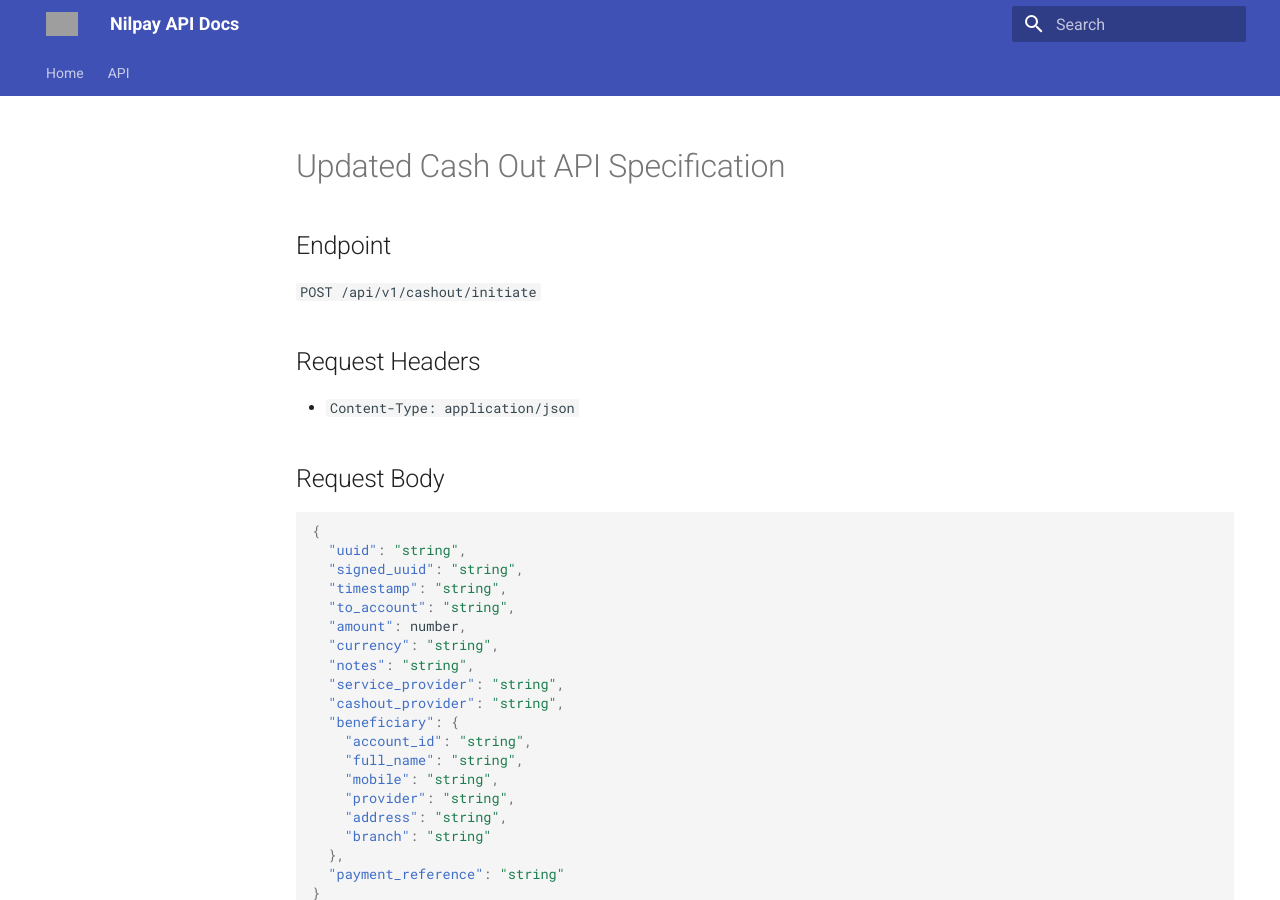
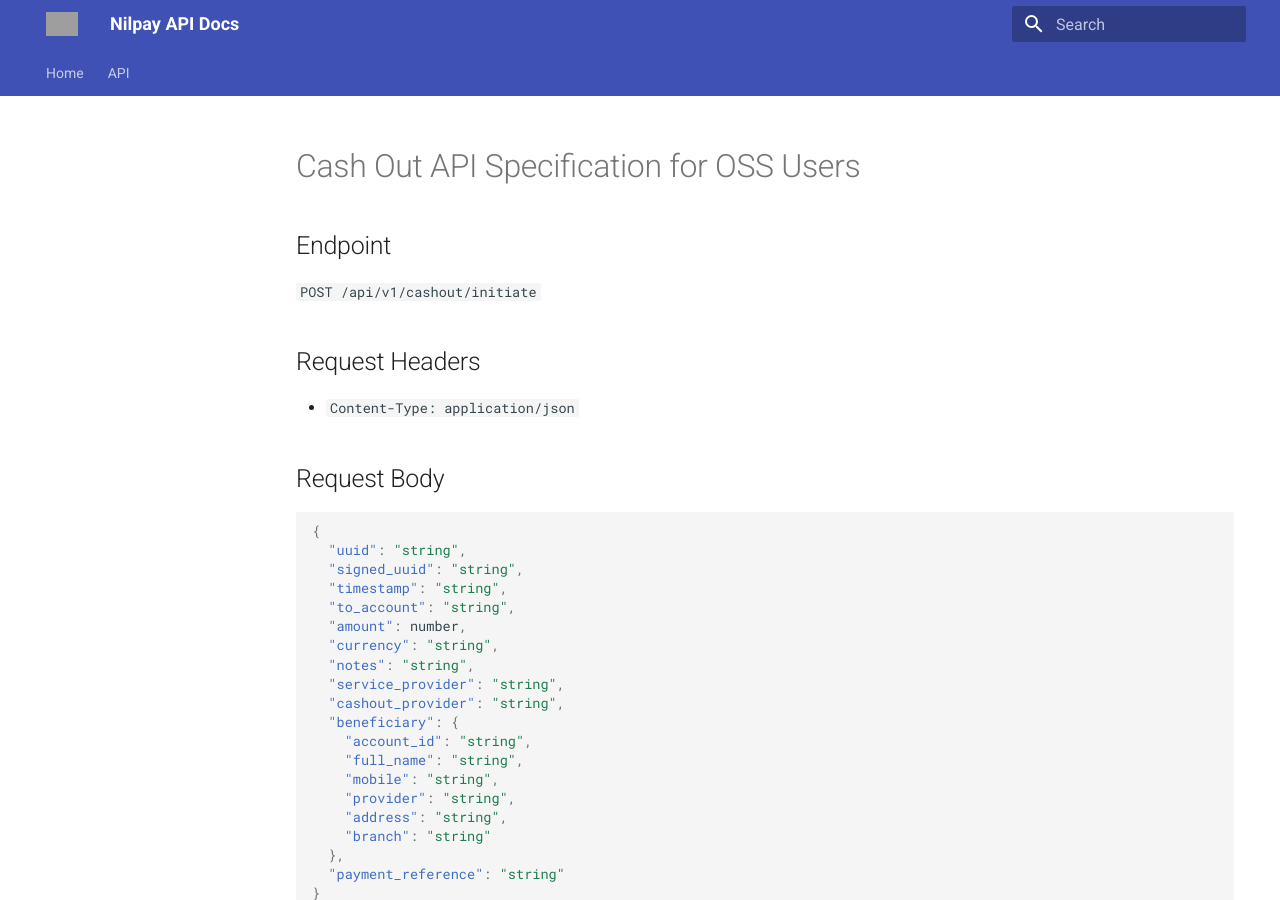
Before and after one commit to nilpay/oss, an MkDocs documentation site: the page built from docs/oss.md, in a window 1280 px wide and 900 px high. Built offline with MkDocs 1.6.1 and Material for MkDocs 9.7.7, drawn with Linux system fonts in a browser that asks for light colours; grey boxes are pictures that could not be loaded.

Commit message:
Small updates

```diff
--- a/docs/oss.md
+++ b/docs/oss.md
@@ -1,4 +1,4 @@
-# Updated Cash Out API Specification
+# Cash Out API Specification for OSS Users
 
 ## Endpoint
 `POST /api/v1/cashout/initiate`
```
Also changed, not shown: site/oss/index.html, site/search/search_index.json.
